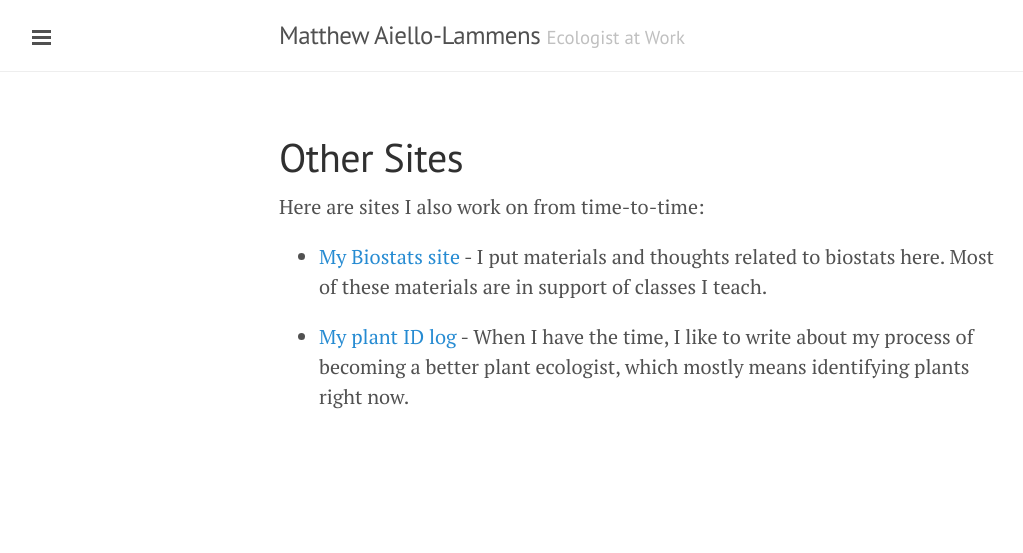
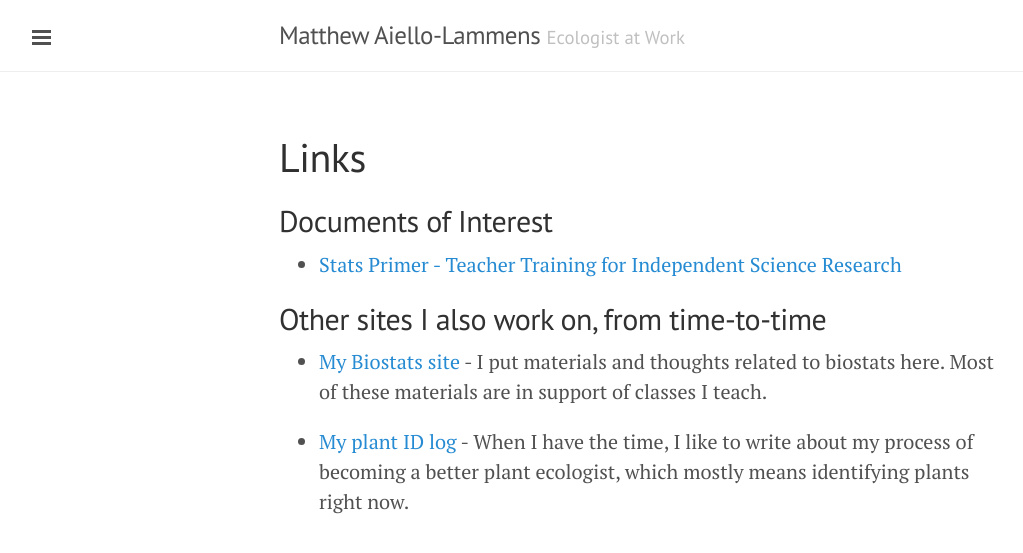
Before and after one commit to mlammens/mlammens.github.io, a Jekyll site: the page built from links.md, in a window 1280 px wide. Shown: the top 553 px of the page, without its empty margins (1-1024 px from the left). Built offline with Jekyll 4.4.1, drawn with Linux system fonts in a browser that asks for light colours.

Commit message:
Added doc for Teatown teacher training

```diff
--- a/links.md
+++ b/links.md
@@ -1,9 +1,13 @@
 ---
 layout: page
-title: Other Sites
+title: Links
 ---
 
-Here are sites I also work on from time-to-time:
+## Documents of Interest
+
+* [Stats Primer - Teacher Training for Independent Science Research]({{site-url}}/docs/stats_primer.html)
+
+## Other sites I also work on, from time-to-time
 
 * [My Biostats site](https://mlammens.github.io/Biostats) - I put materials and thoughts related to biostats here. Most of these materials are in support of classes I teach.
 
```
Also changed, not shown: docs/stats_primer.md (added, +6 -0 lines), 2 other files.
